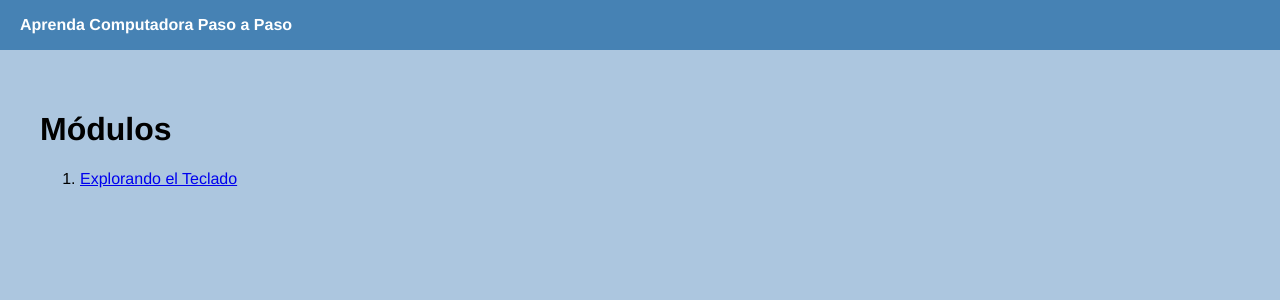
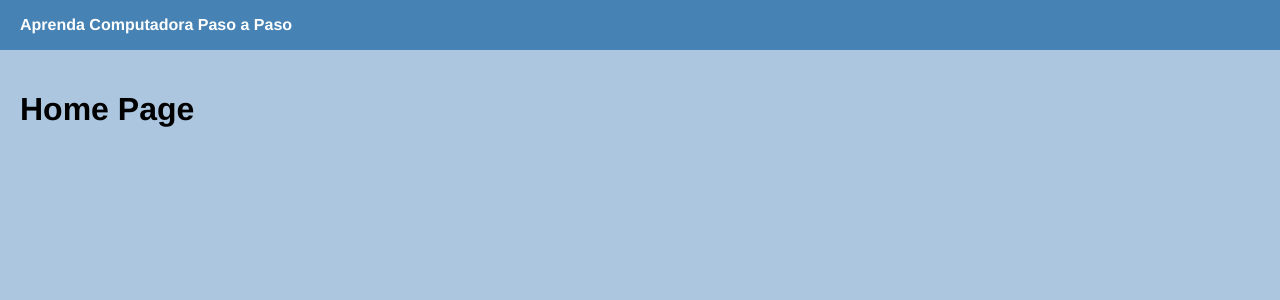
Before and after one commit to Redrogue12/aprenda-computadora, a Vue app: page / in a window 1280 px wide. Shown: the top 300 px of the page. Built offline with nearby package versions, Linux system fonts and the light colour scheme.

Commit message:
add home page component

```diff
--- /dev/null
+++ b/src/components/HomePage.vue
@@ -0,0 +1,9 @@
+<template>
+  <h1>Home Page</h1>
+</template>
+
+<script>
+export default {
+  name: 'HomePage'
+}
+</script>
--- a/src/router.js
+++ b/src/router.js
@@ -2,6 +2,7 @@
 import Modules from './components/Modules.vue'
 import ModuleExercise from './components/ModuleExercise.vue'
 import NotFound from './components/NotFound.vue'
+import HomePage from './components/HomePage.vue'
 
 // https://router.vuejs.org/guide/essentials/dynamic-matching.html
 export const router = createRouter({
@@ -15,6 +16,11 @@
     {
       path: '/',
       name: 'home',
+      component: HomePage,
+    },
+    {
+      path: '/modules',
+      name: 'modules',
       component: Modules,
     },
     {
```
